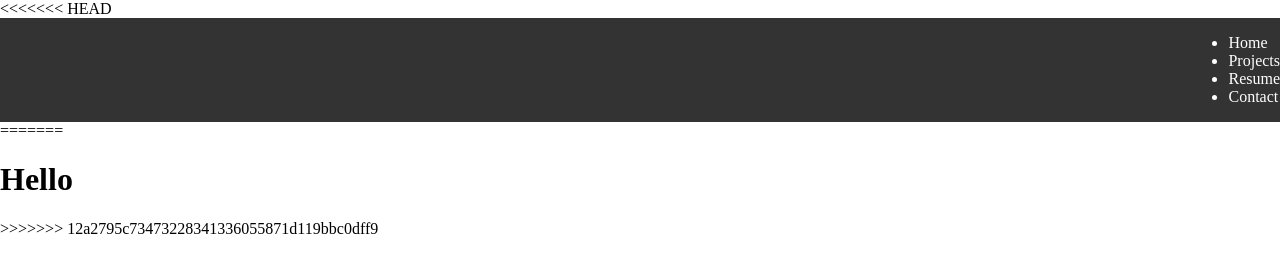
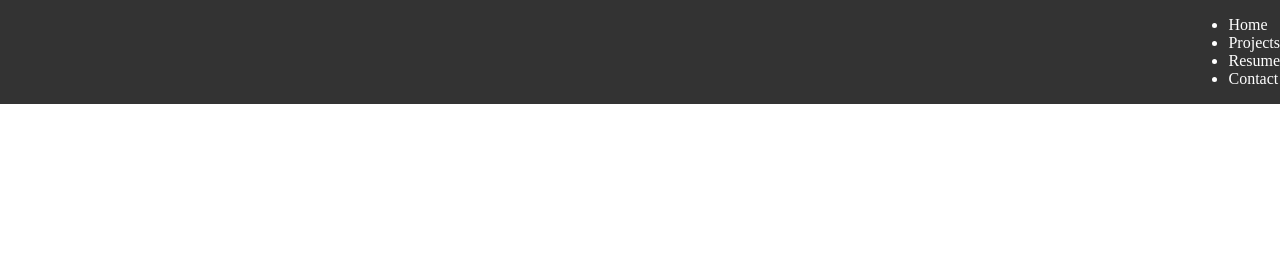
Before and after one commit to TheBluePineapple/TheBluePineapple.github.io, a plain HTML site: page index.html in a window 1280 px wide. Drawn offline with Linux system fonts and the light colour scheme.

Commit message:
Update index.html

```diff
--- a/index.html
+++ b/index.html
@@ -6,11 +6,10 @@
     <meta name="viewport" content="width=device-width, initial-scale=1.0">
     <link type="text/css" rel="stylesheet" href="style.css">
     <script src = "script.js"></script>
-    <title>Document</title>
+    <title>TheBluePineapple</title>
 </head>
 
 <body>
-<<<<<<< HEAD
     <nav id="navbar">
         <div id="title"></div>
         <div id="nav-links">
@@ -22,9 +21,5 @@
             </ul>
         </div>
     </nav>
-=======
-    <h1>Hello</h1>
-    <script src = "script.js"></script>
->>>>>>> 12a2795c73473228341336055871d119bbc0dff9
 </body>
 </html>
```
